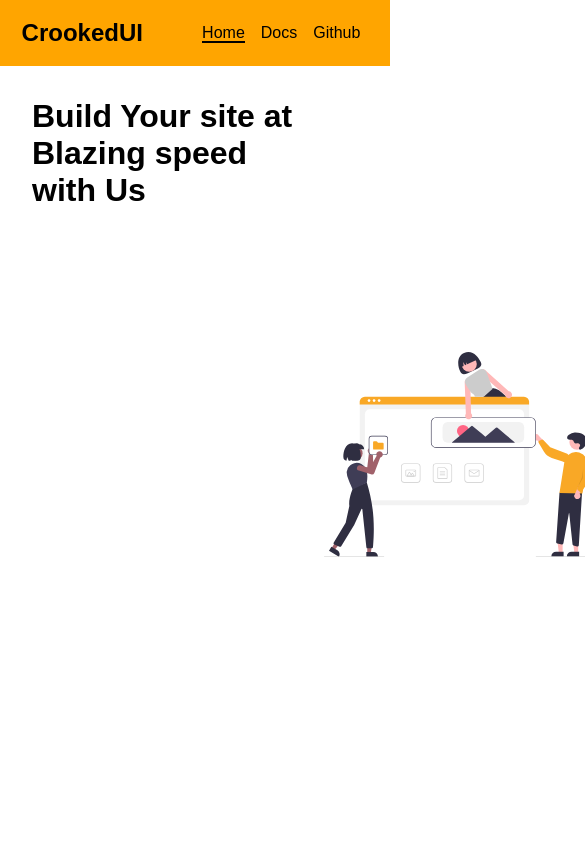
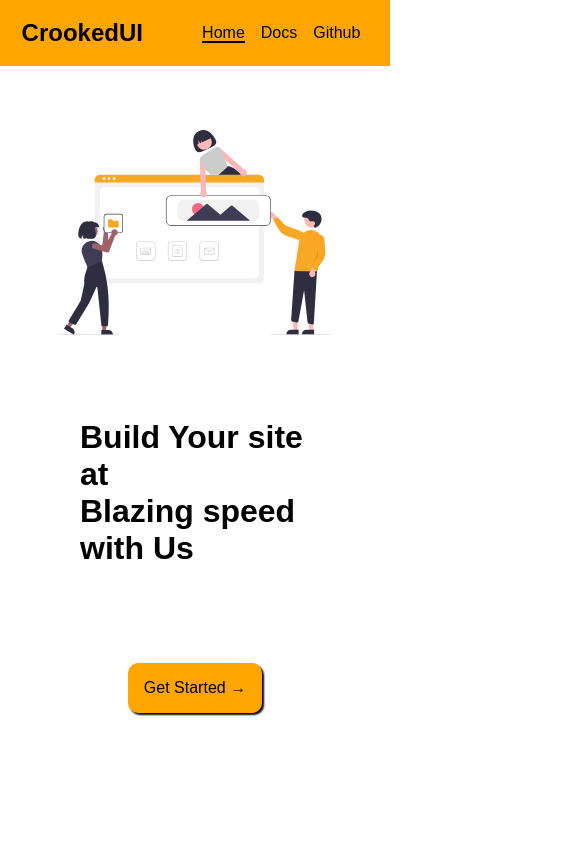
Before and after one commit to minku-singh/crookedui, a plain HTML site: page index.html in a window 390 px wide. Shown: the top 844 px of the page, 585 px wide, since content can reach past the window. Drawn offline with Linux system fonts and the light colour scheme.

Commit message:
responsiveness

```diff
--- a/styles.css
+++ b/styles.css
@@ -51,7 +51,6 @@ body{
 /* main */
 .main{
     display: flex;
-    flex-wrap: wrap;
     justify-content: center;
     align-items: center;
     height: 85vh;
@@ -84,14 +83,19 @@ body{
     .main{
         display: flex;
         flex-direction: column-reverse;
+        justify-content: center;
+        align-items: center;
+        height: auto;
     }
     .main__img{
         width: 17rem;
-        margin: 2rem;
+        margin-top: 2rem;
+        margin-bottom: 2rem;
         flex-basis: 100%;
     }
     .main__left{
         font-size: 2rem;
         flex-basis: 100%;
+        margin: 3rem;
     }
 }
```
